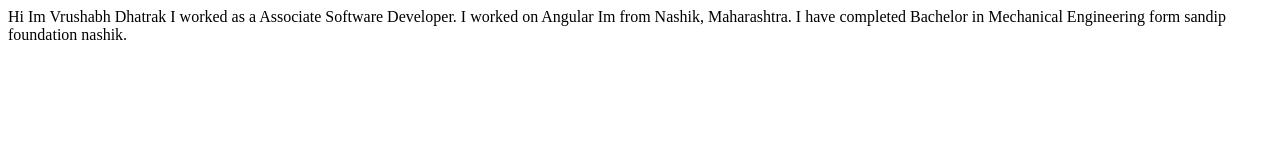
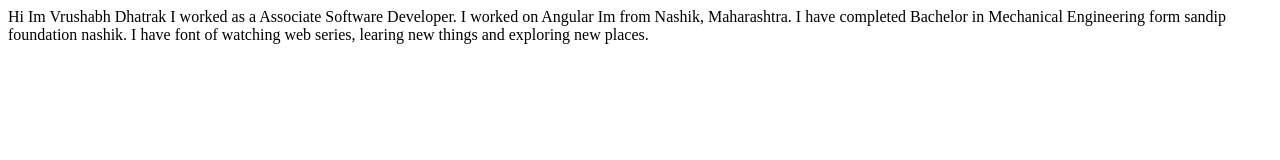
Before and after one commit to Rishi05051997/vrushabh_dhatrak, a plain HTML site: page index.html in a window 1280 px wide. Drawn offline with Linux system fonts and the light colour scheme.

Commit message:
Update index.html

```diff
--- a/index.html
+++ b/index.html
@@ -13,5 +13,7 @@
     Im from Nashik, Maharashtra.
     I have completed Bachelor in Mechanical Engineering
     form sandip foundation nashik.
+    I have font of watching web series, learing new things and
+    exploring new places.
 </body>
 </html>
```
